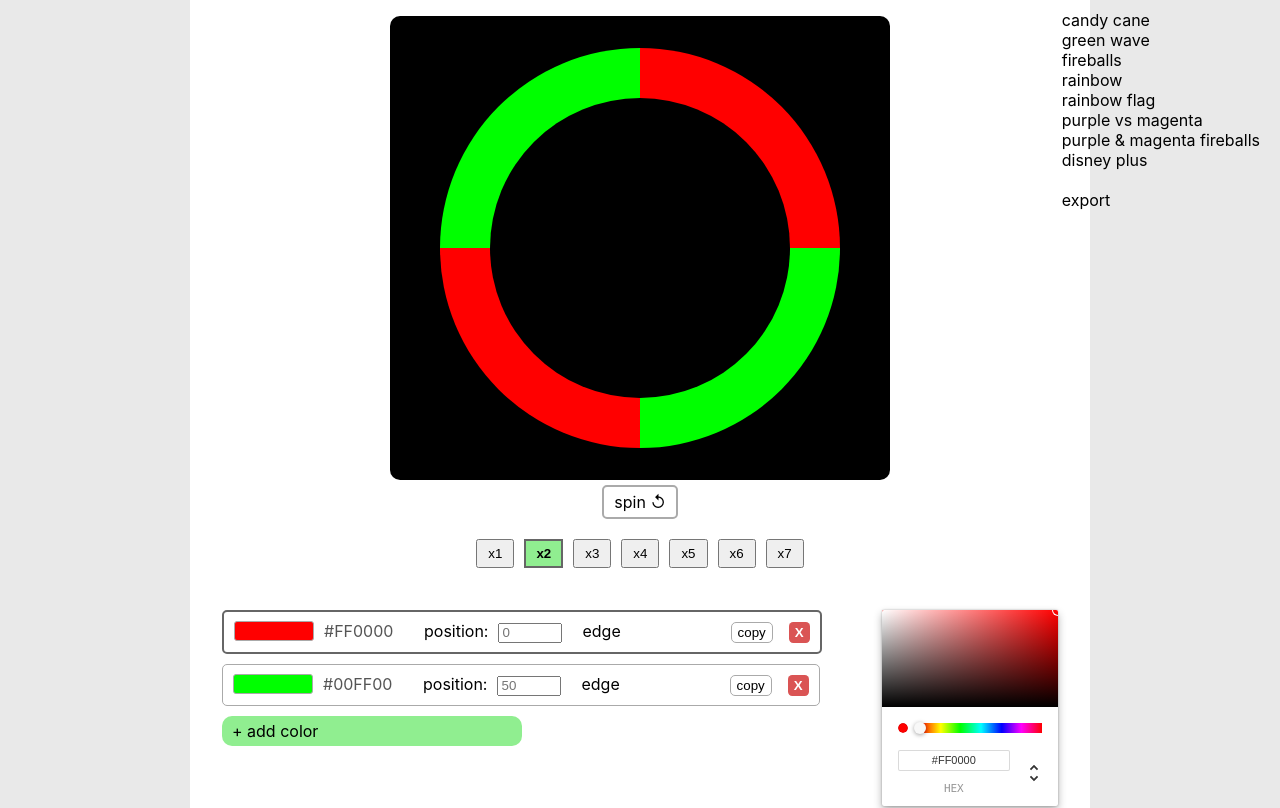
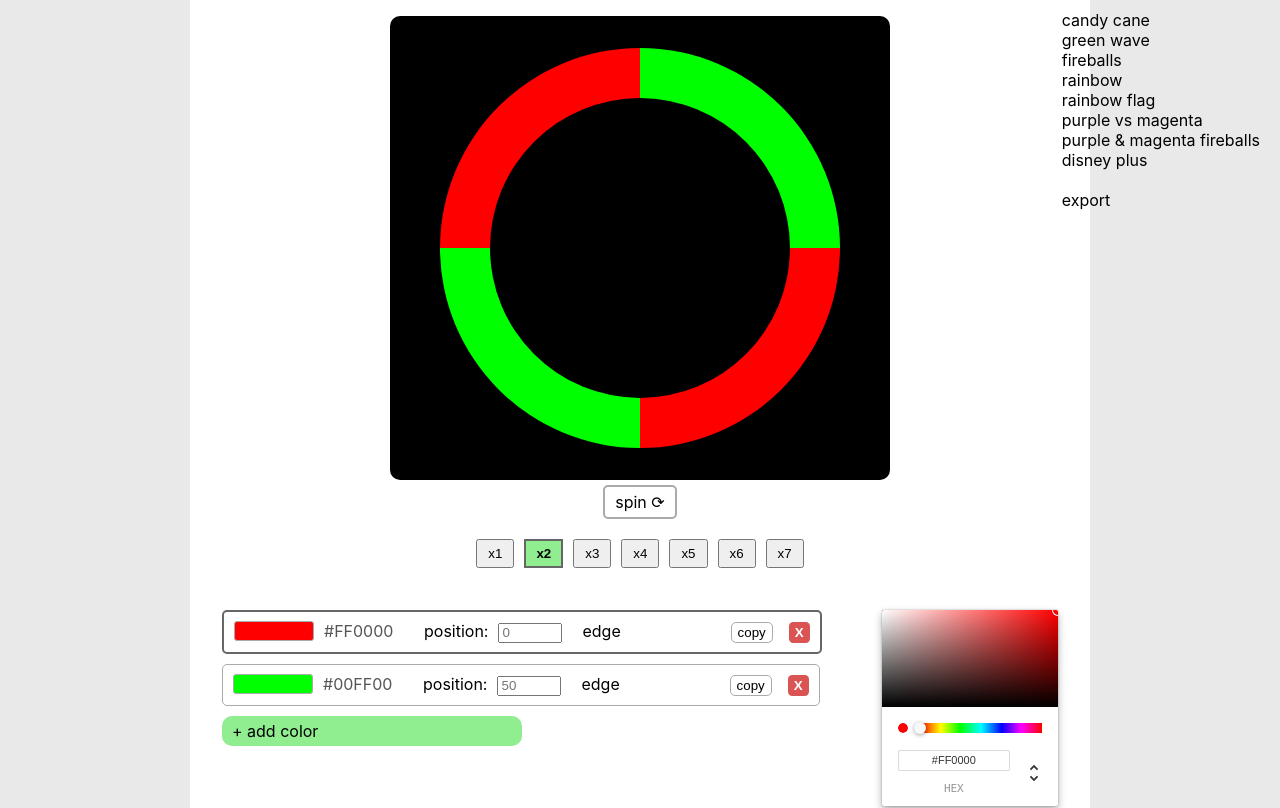
Before and after one commit to edabot/palette-library, a Next.js app: page /wheel in a window 1280 px wide. Shown: the top 808 px of the page. Built offline with nearby package versions, Linux system fonts and the light colour scheme.

Commit message:
flip spin direction

```diff
--- a/pages/wheel.js
+++ b/pages/wheel.js
@@ -112,7 +112,7 @@ export default function Wheel() {
                 </div>
             </div>
             <div onClick={changeSpinning} className={styles.spinButton}>
-                spin ↺
+                spin ⟳
             </div>
             <MultiplePicker setMultiple={setMultiple} multiple={multiple} />
 
--- a/styles/Wheel.module.css
+++ b/styles/Wheel.module.css
@@ -16,6 +16,7 @@
     padding: 2rem 0;
     width: 500px;
     border-radius: 10px;
+    transform: scaleX(-1);
 }
 
 .wheel {
```
